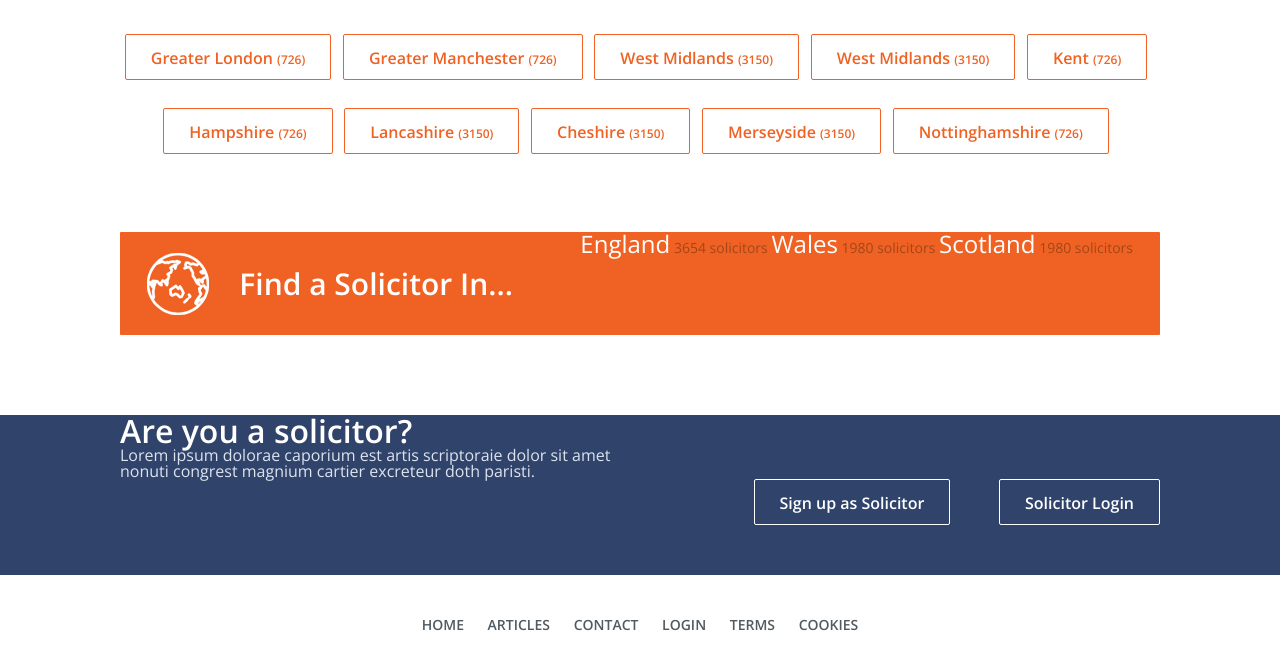
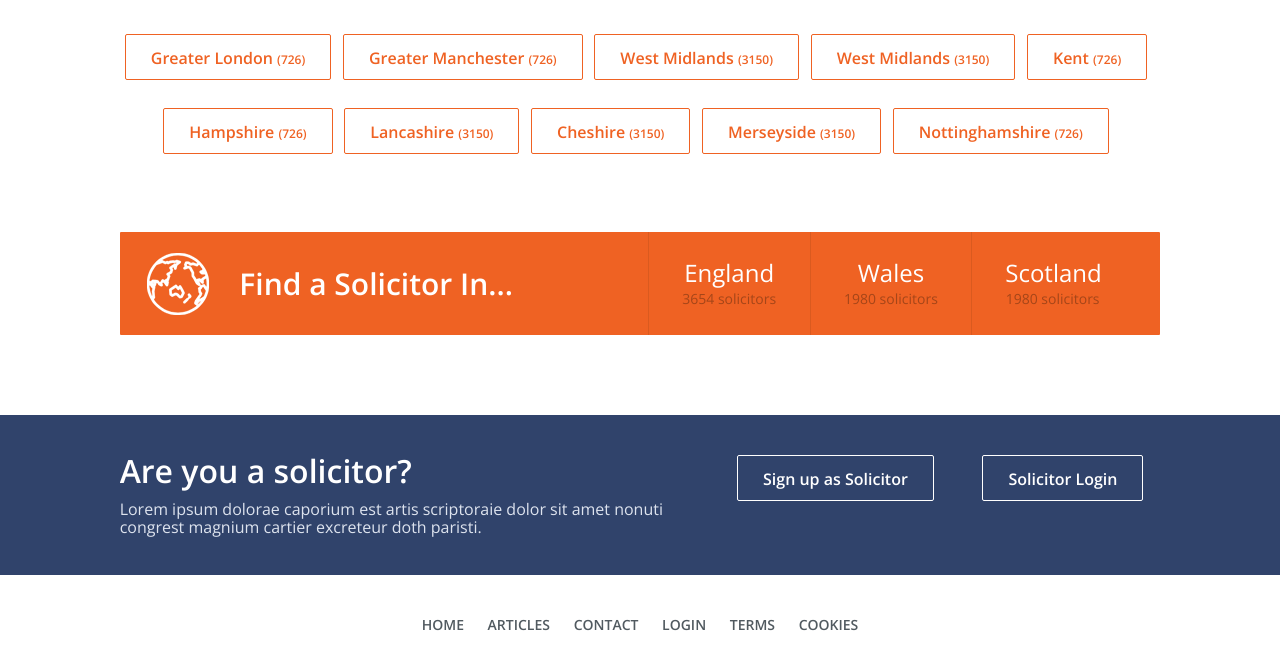
Before and after one commit to vmizev/solicitors-guru, a website: page app/index.html in a window 1280 px wide. Shown: the part 2478-3123 px from the top of the page. Drawn offline with nearby package versions, Linux system fonts and the light colour scheme.

Commit message:
block Find-in and Login

```diff
--- a/app/css/style.css
+++ b/app/css/style.css
@@ -111,14 +111,14 @@ button {
   border: none;
   cursor: pointer; }
 
-.header .header-nav::before, .inner::before, .counties-wrap .find-in::before {
+.header .header-nav::before, .inner::before, .counties-wrap .find-in::before, .login-wrap .login-inner::before {
   content: '';
   display: inline-block;
   height: 100%;
   vertical-align: middle;
   margin-left: -4px; }
 
-.header .header-nav > *, .inner > *, .counties-wrap .find-in > * {
+.header .header-nav > *, .inner > *, .counties-wrap .find-in > *, .login-wrap .login-inner > * {
   display: inline-block;
   vertical-align: middle; }
 
@@ -518,29 +518,41 @@ input[type="checkbox"] {
     .counties-wrap .find-in .link-block {
       float: right; }
       .counties-wrap .find-in .link-block a {
-        color: #fff; }
+        color: #fff;
+        width: 33.3333%;
+        text-align: center;
+        float: left;
+        padding: 29px 33px;
+        border-left: 1px solid #da5a1f; }
+        .counties-wrap .find-in .link-block a:hover .sub {
+          color: #fff; }
         .counties-wrap .find-in .link-block a .name {
-          font-size: 24px; }
+          font-size: 24px;
+          display: block;
+          margin-bottom: 7px; }
         .counties-wrap .find-in .link-block a .sub {
           font-size: 14px;
           color: #a54619; }
-          .counties-wrap .find-in .link-block a .sub:hover {
-            color: #fff; }
 
 .login-wrap {
-  height: 160px; }
+  height: 160px;
+  padding: 35px 0; }
   .login-wrap .login-inner {
     color: #fff;
-    overflow: hidden; }
+    overflow: hidden;
+    padding: 5px 0; }
     .login-wrap .login-inner .text-block {
-      width: 500px; }
+      width: 55%; }
       .login-wrap .login-inner .text-block .title {
         font-size: 32px;
-        font-weight: 600; }
+        font-weight: 600;
+        margin-bottom: 13px; }
       .login-wrap .login-inner .text-block span {
         font-size: 16px;
+        line-height: 18px;
         color: #dde3ee; }
     .login-wrap .login-inner .btn-block {
-      float: right; }
+      float: right;
+      width: 45%; }
       .login-wrap .login-inner .btn-block a {
         margin-left: 45px; }
--- a/app/index.html
+++ b/app/index.html
@@ -41,12 +41,15 @@
 						<span class="more-option-btn">+ More Options</span>
 						<div class="more-options-form">
 							<div class="input-group">
+								<div class="input-item">
 									<label for="language">Language</label>
 									<select name="" id="language" data-placeholder="All languages">
 										<option></option>
 										<option value="">First</option>
 										<option value="">Second</option>
 									</select>
+								</div>
+
 								<label for="form-name">Name</label>
 								<input type="text" name="area" class="form-control" placeholder="e.g. Joe Bloggs" id="form-name">
 								<label for="spa-id">SPA ID</label>
```
Also changed, not shown: dist/sass/style.scss. Lines whose indentation alone changed are shown as unchanged.
